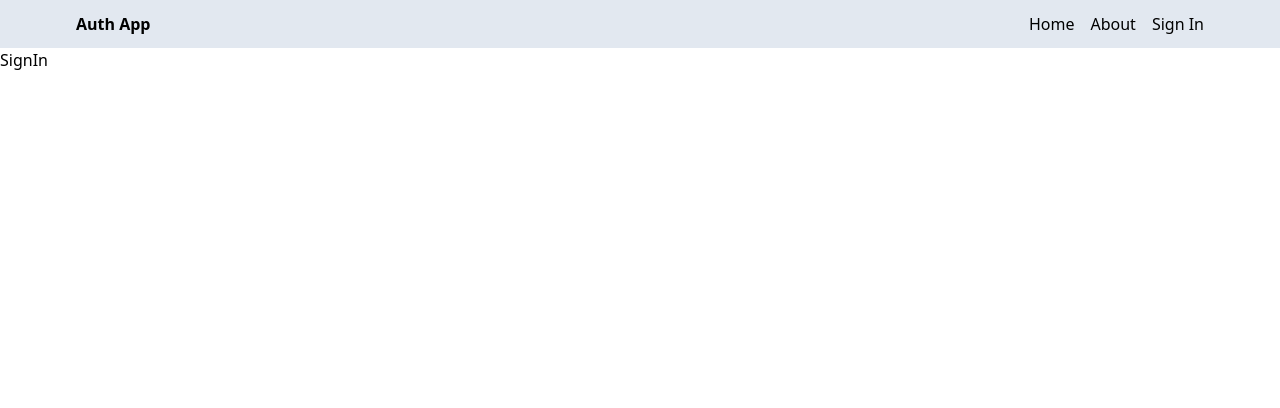
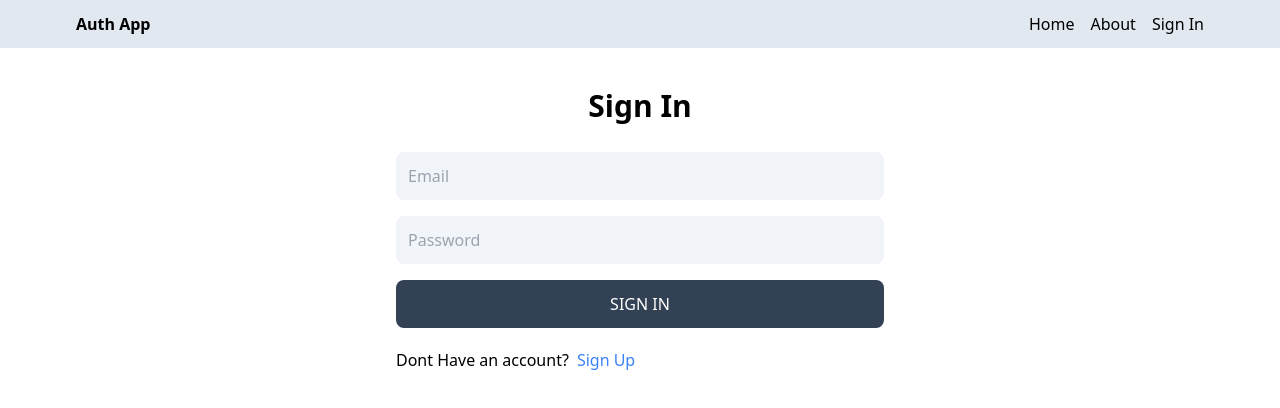
Before and after one commit to Aidilsur/mern-auth, a React (Vite) app: page /sign-in in a window 1280 px wide. Shown: the top 408 px of the page. Built offline with nearby package versions, Linux system fonts and the light colour scheme.

Commit message:
complete signin page

```diff
--- a/src/pages/SignIn.jsx
+++ b/src/pages/SignIn.jsx
@@ -1,5 +1,75 @@
+import { useState } from "react";
+import { Link, useNavigate } from "react-router-dom";
+
 const SignIn = () => {
-  return <div>SignIn</div>;
+  const navigate = useNavigate();
+  const [formData, setFormData] = useState({});
+  const [error, setError] = useState(false);
+  const [loading, setLoading] = useState(false);
+  const handleChange = (e) => {
+    setFormData({ ...formData, [e.target.id]: e.target.value });
+  };
+  console.log("formData :", formData);
+  const handleSubmit = async (e) => {
+    e.preventDefault();
+
+    try {
+      setLoading(true);
+      setError(false);
+      const res = await fetch("/api/auth/signin", {
+        method: "POST",
+        headers: {
+          "Content-Type": "application/json",
+        },
+        body: JSON.stringify(formData),
+      });
+      const data = await res.json();
+      setLoading(false);
+
+      if (data.success === false) {
+        setError(true);
+        return;
+      }
+      navigate("/");
+    } catch (error) {
+      setLoading(false);
+      setError(true);
+    }
+  };
+  return (
+    <div className="p-3 max-w-lg mx-auto">
+      <h1 className="text-3xl text-center font-semibold my-7">Sign In</h1>
+      <form onSubmit={handleSubmit} className="flex flex-col gap-4">
+        <input
+          type="email"
+          placeholder="Email"
+          id="email"
+          className="bg-slate-100 p-3 rounded-lg"
+          onChange={handleChange}
+        />
+        <input
+          type="password"
+          placeholder="Password"
+          id="password"
+          className="bg-slate-100 p-3 rounded-lg"
+          onChange={handleChange}
+        />
+        <button
+          disabled={loading}
+          className="bg-slate-700 text-white p-3 rounded-lg uppercase hover:opacity-95 disabled:opacity-80"
+        >
+          {loading ? "Loading ..." : "Sign In"}
+        </button>
+      </form>
+      <div className="flex gap-2 mt-5">
+        <p>Dont Have an account?</p>
+        <Link to="/sign-up">
+          <span className="text-blue-500">Sign Up</span>
+        </Link>
+      </div>
+      <p className="text-red-500">{error && "Something went wrong"}</p>
+    </div>
+  );
 };
 
 export default SignIn;
--- a/src/pages/SignUp.jsx
+++ b/src/pages/SignUp.jsx
@@ -1,7 +1,8 @@
 import { useState } from "react";
-import { Link } from "react-router-dom";
+import { Link, useNavigate } from "react-router-dom";
 
 const SignUp = () => {
+  const navigate = useNavigate();
   const [formData, setFormData] = useState({});
   const [error, setError] = useState(false);
   const [loading, setLoading] = useState(false);
@@ -28,6 +29,7 @@
         setError(true);
         return;
       }
+      navigate("/sign-in");
     } catch (error) {
       setLoading(false);
       setError(true);
@@ -67,8 +69,8 @@
       </form>
       <div className="flex gap-2 mt-5">
         <p>Have an account?</p>
-        <Link to="/sing-in">
-          <span className="text-blue-500">Sing in</span>
+        <Link to="/sign-in">
+          <span className="text-blue-500">Sign in</span>
         </Link>
       </div>
       <p className="text-red-500">{error && "Something went wrong"}</p>
```
